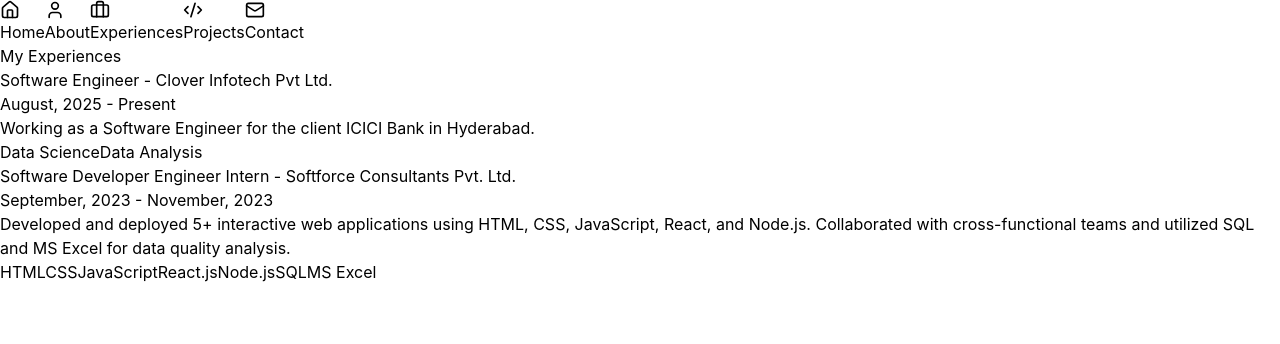
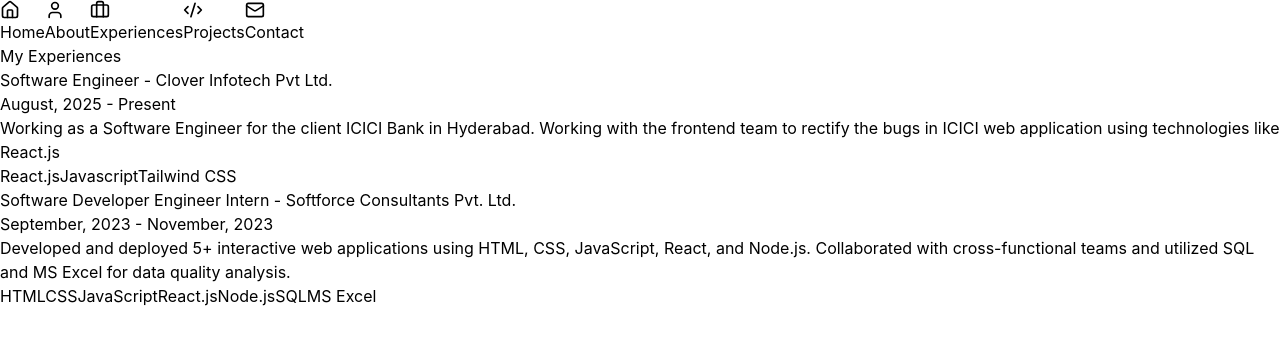
Before and after one commit to guptaababa/My-Portfolio, a React (Vite) app: page / in a window 1280 px wide. Both pictures are taken after a click on the button "Experiences". Shown: the top 344 px of the page. Built offline with nearby package versions, Linux system fonts and the light colour scheme; the HTML template or start-up script is replaced by a standard one.

Commit message:
experience page

```diff
--- a/src/components/Experiences.jsx
+++ b/src/components/Experiences.jsx
@@ -8,8 +8,8 @@
       title: "Software Engineer - Clover Infotech Pvt Ltd.",
       title2: "Hi",
       date: "August, 2025 - Present",
-      description: "Working as a Software Engineer for the client ICICI Bank in Hyderabad.",
-      technologies: ["Data Science", "Data Analysis"],
+      description: "Working as a Software Engineer for the client ICICI Bank in Hyderabad. Working with the frontend team to rectify the bugs in ICICI web application using technologies like React.js",
+      technologies: ["React.js", "Javascript", "Tailwind CSS", ""],
     },
     {
       title: "Software Developer Engineer Intern - Softforce Consultants Pvt. Ltd.",
```
